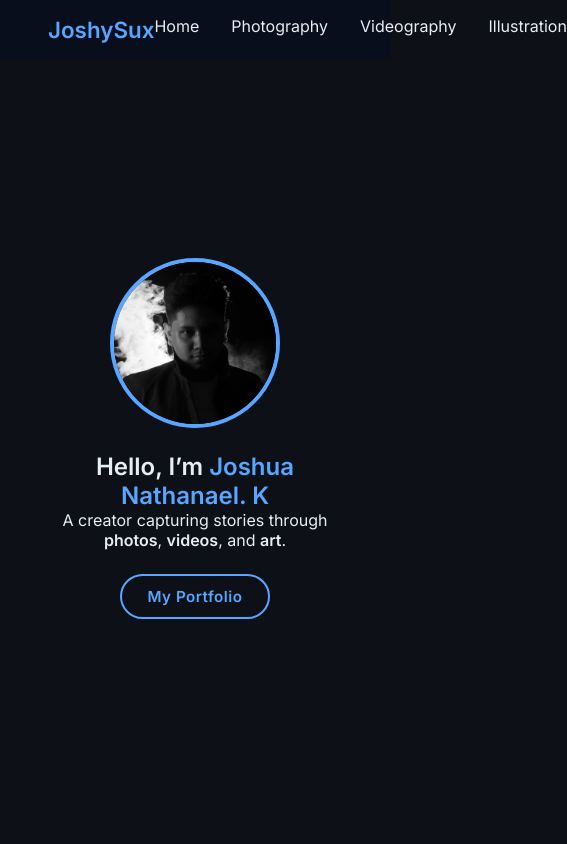
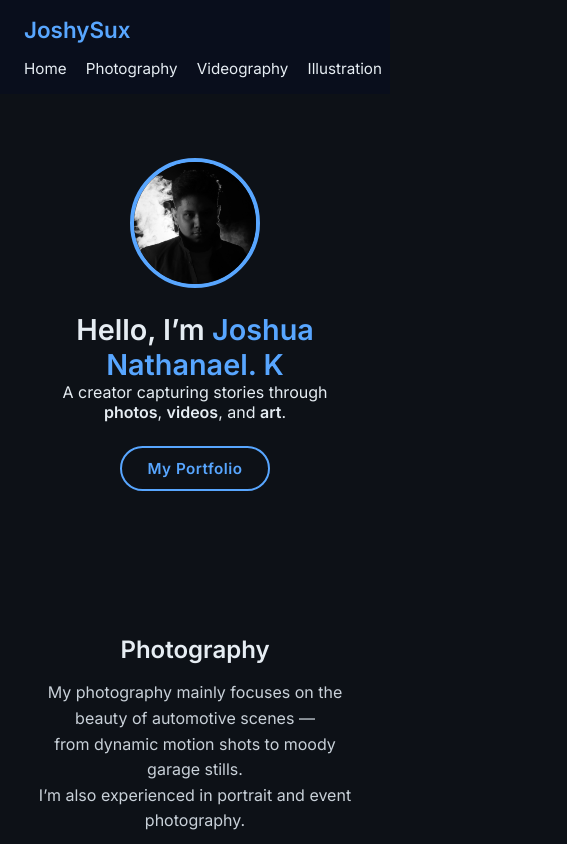
Before and after one commit to JoshySux/Joshua, a plain HTML site: page index.html in a window 390 px wide. Shown: the top 844 px of the page, 567 px wide, since content can reach past the window. Drawn offline with Linux system fonts and the light colour scheme.

Commit message:
Add files via upload

```diff
--- a/style.css
+++ b/style.css
@@ -351,3 +351,77 @@
 .coming-soon {
   pointer-events: none;
 }
+
+
+/* ===========================
+   MOBILE RESPONSIVE STYLES
+   =========================== */
+
+
+@media (max-width: 768px) {
+  .navbar {
+    flex-direction: column;
+    gap: 1rem;
+    padding: 1rem 1.5rem;
+  }
+
+  .nav-links {
+    gap: 1.2rem;
+    font-size: 0.95rem;
+  }
+}
+
+@media (max-width: 768px) {
+  .home {
+    min-height: auto;
+    padding-top: 4rem;
+    padding-bottom: 4rem;
+  }
+
+  .home h1 {
+    font-size: 1.8rem;
+  }
+
+  .home p {
+    font-size: 1rem;
+    padding: 0 1rem;
+  }
+}
+
+@media (max-width: 768px) {
+  .profile-photo {
+    width: 130px;
+    height: 130px;
+  }
+}
+
+@media (max-width: 768px) {
+  .gallery {
+    grid-template-columns: repeat(2, 1fr);
+    gap: 14px;
+  }
+}
+
+@media (max-width: 480px) {
+  .gallery {
+    grid-template-columns: 1fr;
+  }
+}
+
+@media (max-width: 768px) {
+  .reveal {
+    transform: translateY(20px);
+    filter: blur(6px);
+  }
+}
+
+@media (max-width: 768px) {
+  footer {
+    font-size: 0.9rem;
+  }
+
+  footer a {
+    display: inline-block;
+    margin: 6px;
+  }
+}
```
